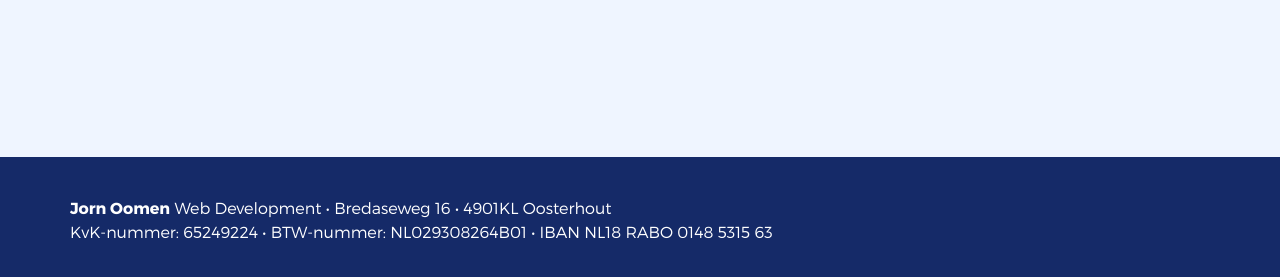
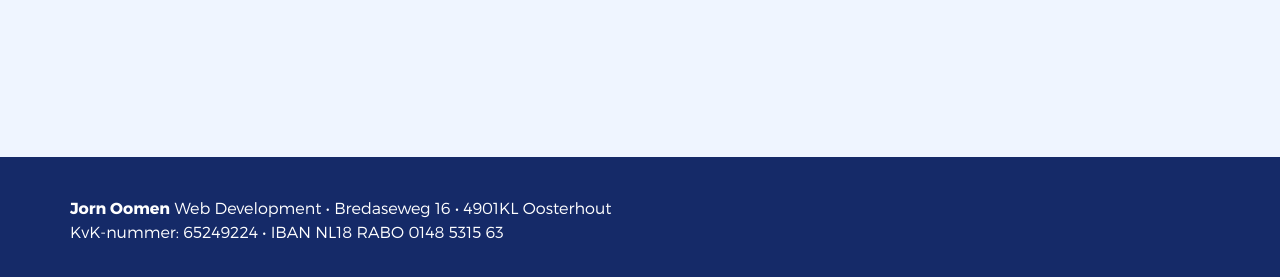
Before and after one commit to jornoomen/jornoomen.gitub.io, a website: page index.html in a window 1280 px wide. Shown: the part 1688-1965 px from the top of the page. Drawn offline with Linux system fonts and the light colour scheme.

Commit message:
Update index.html

```diff
--- a/index.html
+++ b/index.html
@@ -124,7 +124,7 @@
             </div>
             <div class="row">
                 <div class="col-md-12">
-                    <span>KvK-nummer: 65249224</span> • <span>BTW-nummer: NL029308264B01</span> • <span>IBAN NL18 RABO 0148 5315 63</span>
+                    <span>KvK-nummer: 65249224</span> • <span>IBAN NL18 RABO 0148 5315 63</span>
                 </div>
             </div>
         </div>
```
